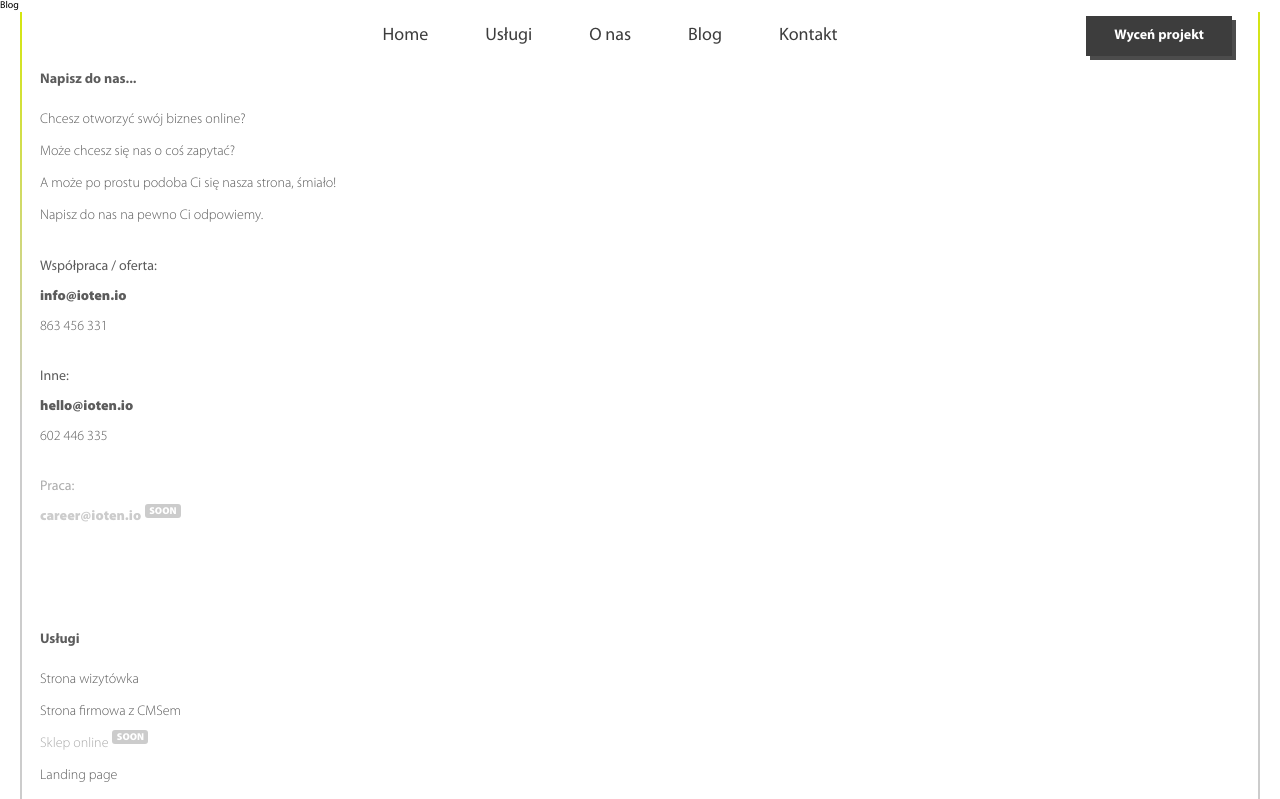
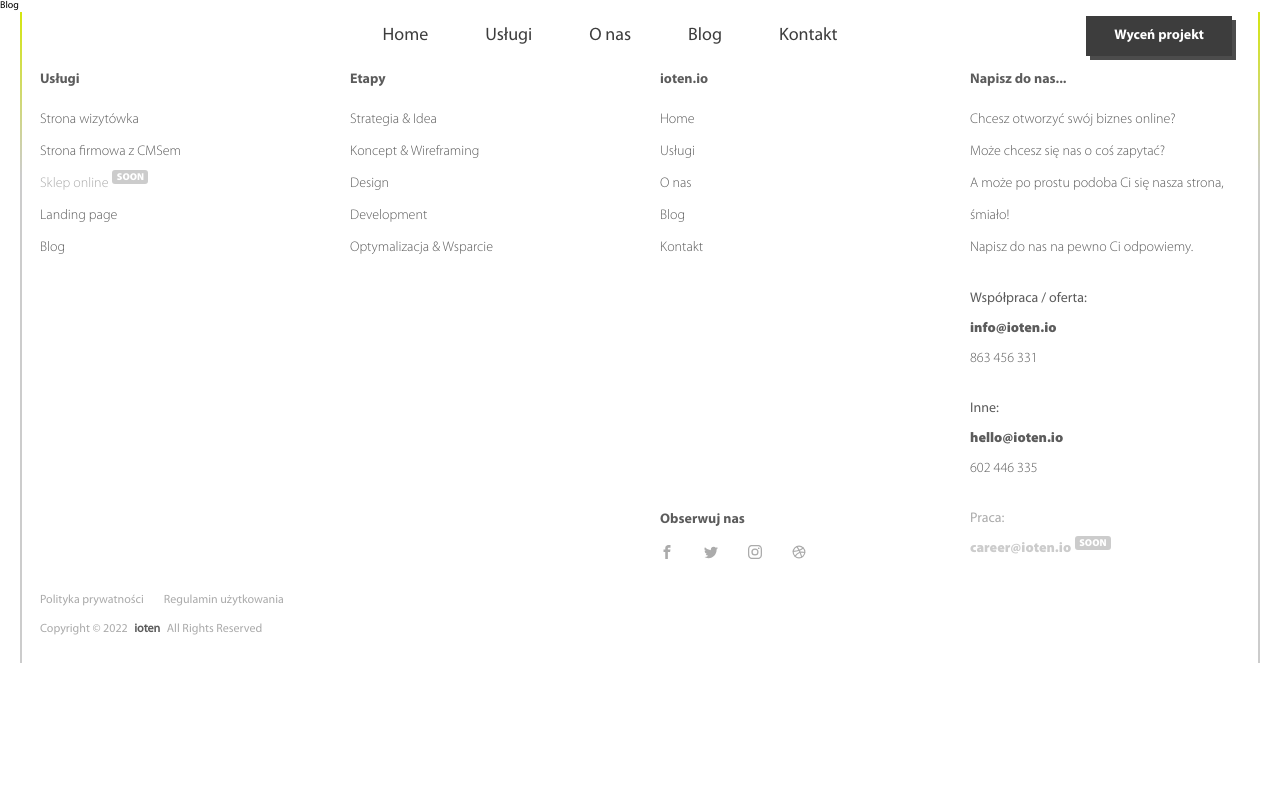
Before and after one commit to sebastian-lucjan/ioten, a Next.js app: page /blog in a window 1280 px wide. Shown: the top 799 px of the page. Built offline with nearby package versions, Linux system fonts and the light colour scheme.

Commit message:
Done Footer rosponsive styles

```diff
--- a/src/components/Footer/Footer.styles.js
+++ b/src/components/Footer/Footer.styles.js
@@ -2,9 +2,43 @@ import styled from 'styled-components';
 import mixines from 'src/assets/styles/mixines';
 
 export const Wrapper = styled.div`
-  padding: 60px 40px 0 40px;
+  padding: 60px 20px 0 20px;
   font-size: ${({ theme }) => theme.font.size.smallText};
   color: ${({ theme }) => theme.color.darkerGray};
+
+  ${({ theme }) => theme.mq.tablet} {
+    display: grid;
+    grid-template-columns: 1fr 1fr;
+    grid-template-rows: 1fr 1fr 1fr;
+
+    & > div {
+      padding: 0 20px;
+    }
+
+    .footer__contact {
+      grid-area: 1 / 2 / 3 / 3;
+    }
+  }
+
+  ${({ theme }) => theme.mq.desktop} {
+    display: grid;
+    grid-template-columns: 1fr 1fr 1fr 1fr;
+    grid-template-rows: 1fr 1fr;
+
+    & > div {
+      padding: 0 20px;
+    }
+
+    .footer__contact {
+      grid-area: 1 / 4 / 3 / 5;
+    }
+
+    .footer__social-media {
+      grid-area: 2 / 3 / 3 / 4;
+      display: flex;
+      justify-content: flex-end;
+    }
+  }
 `;
 
 export const StyledFooterSection = styled.div`
@@ -16,6 +50,13 @@ export const StyledFooterSection = styled.div`
 
   p {
     font-family: ${({ theme }) => theme.font.family.myriadPro.light};
+  }
+
+  ${({ theme }) => theme.mq.tablet} {
+    display: flex;
+    flex-direction: column;
+    justify-content: flex-start;
+    margin-bottom: 30px;
   }
 `;
 
--- a/src/components/Footer/FooterContact/FooterContact.js
+++ b/src/components/Footer/FooterContact/FooterContact.js
@@ -2,7 +2,7 @@ import styled from 'styled-components';
 import mixines from 'src/assets/styles/mixines';
 
 const StyledFooterContacts = styled.article`
-  margin: 2rem 0;
+  margin: 2rem 0 0 0;
 
   .footer__contact-label,
   .footer__contact-email,
--- a/src/components/Footer/FooterRights/FooterRights.styles.js
+++ b/src/components/Footer/FooterRights/FooterRights.styles.js
@@ -1,6 +1,7 @@
 import styled from 'styled-components';
 
 const StyledFooterRights = styled.div`
+  padding: 0 40px 10px 40px;
   margin-bottom: 1.6rem;
   color: ${({ theme }) => theme.color.gray};
   font-size: ${({ theme }) => theme.font.size.caption};
@@ -8,8 +9,12 @@ const StyledFooterRights = styled.div`
   .terms-wrapper {
     display: flex;
     width: 100%;
-    justify-content: space-between;
+    justify-content: flex-start;
     margin-bottom: 1.6rem;
+
+    div {
+      padding-right: 20px;
+    }
   }
   span {
     font-weight: bold;
--- a/src/components/Footer/index.jsx
+++ b/src/components/Footer/index.jsx
@@ -24,7 +24,7 @@ const Footer = () => {
   return (
     <MainSectionWrapper colors={{ background: white, lines: yellowToGray }}>
       <Wrapper>
-        <StyledFooterSection>
+        <StyledFooterSection className="footer__contact">
           <FooterHeading>{heading}</FooterHeading>
           {text.map((textLine) => (
             <FooterItem key={uuid()}>{textLine}</FooterItem>
@@ -58,15 +58,12 @@ const Footer = () => {
           ))}
         </StyledFooterSection>
 
-        <StyledFooterSection>
+        <StyledFooterSection className="footer__social-media">
           <FooterHeading>{socialMediaHeading}</FooterHeading>
           <SocialMedias />
         </StyledFooterSection>
-
-        <FooterRights />
-        {/* <StyledFooterSection> */}
-        {/* </StyledFooterSection> */}
       </Wrapper>
+      <FooterRights />
     </MainSectionWrapper>
   );
 };
--- a/src/components/MainSectionWrapper/MainSectionWrapper.styles.js
+++ b/src/components/MainSectionWrapper/MainSectionWrapper.styles.js
@@ -8,6 +8,10 @@ const MainSectionWrapper = styled.section`
   color: black;
   min-height: ${({ smaller }) => (smaller ? 'unset' : '100vh')};
   background: ${({ colors }) => colors.background};
+
+  ${({ theme }) => theme.mq.tablet} {
+    min-height: 0;
+  }
 
   &::after,
   &::before {
--- a/src/data/servicesData.js
+++ b/src/data/servicesData.js
@@ -46,7 +46,12 @@ const services = {
       heading: 'Development',
       introParagraph:
         'Budujemy niesamowicie szybką stronę www dla Twojego biznesu w oparciu o wypracowany we wcześniejszym projekcie design. Używamy nowoczesnych technologii jak biblioteka React, czy framework Next.js.',
-      prosList: ['Dobór optymalnej technologi dla Twojej strony.', 'Przełożenie finalnego designu na kod.', 'Weryfikacja założeń, ostatnie szlify.'],
+      prosList: [
+        'Dobór optymalnej technologi dla Twojej strony.',
+        'Przełożenie finalnego designu na kod.',
+        'Połączenie strony z sytemem zarządzania treścią CMS',
+        'Weryfikacja założeń, ostatnie szlify.',
+      ],
       endParagraph: 'Przed finalnym umieszczeniem na serwerze klient może zobaczyć swoją stronę w środowisku tesotowym na testowym hostingu.',
     },
     {
@@ -58,7 +63,7 @@ const services = {
         'Ewentualne wsparcie w trakcie funkcjonowania strony.',
       ],
       endParagraph:
-        'Zakończenie współpracy albo wręcz przeciwnie... Jesteśmy otwarci na dalszą współpracę w celu doskonalenia strony bądź jej rozbudowywania.',
+        'Zakończenie współpracy albo wręcz przeciwnie... Jesteśmy otwarci na dalszą kooperację w celu doskonalenia strony bądź jej rozbudowywania.',
     },
   ],
 };
```
